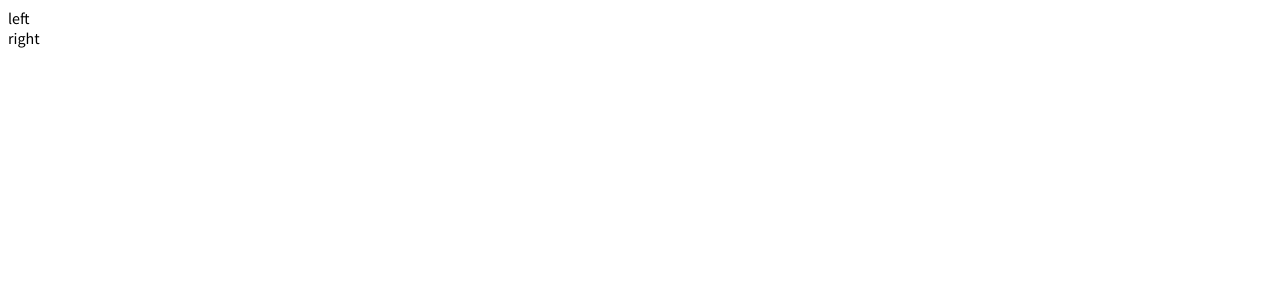
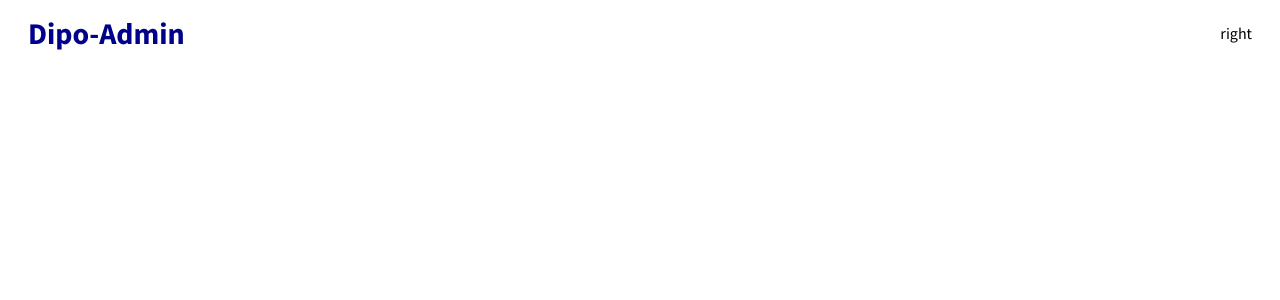
Before and after one commit to MrDiipo/Admin-Dashboard-In-ReactJS, a React (Create React App) app: page / in a window 1280 px wide. Shown: the top 300 px of the page. Built offline with nearby package versions, Linux system fonts and the light colour scheme.

Commit message:
Develop dashboard logo

```diff
--- a/src/components/topBar/Topbar.jsx
+++ b/src/components/topBar/Topbar.jsx
@@ -1,10 +1,13 @@
 import React from 'react'
+import "./topbar.css"
 
 export default function Topbar() {
     return (
         <div className="topbar">
         <div className="topbarWrapper">
-          <div className="topLeft">left</div>
+          <div className="topLeft">
+              <span className="logo">Dipo-Admin</span>
+          </div>
           <div className="topRight">right</div>
         </div>
         </div>
--- a/src/components/topBar/topbar.css
+++ b/src/components/topBar/topbar.css
@@ -0,0 +1,20 @@
+.topbar{
+    width: 100%;
+    height: 50px;
+    background-color: white;
+}
+
+.topbarWrapper{
+    height: 100%;
+    padding: 0px 20px;
+    display: flex;
+    align-items: center;
+    justify-content: space-between;
+}
+
+.logo{
+    font-weight: bold;
+    font-size: 30px;
+    color: darkblue;
+    cursor: pointer;
+}
```
